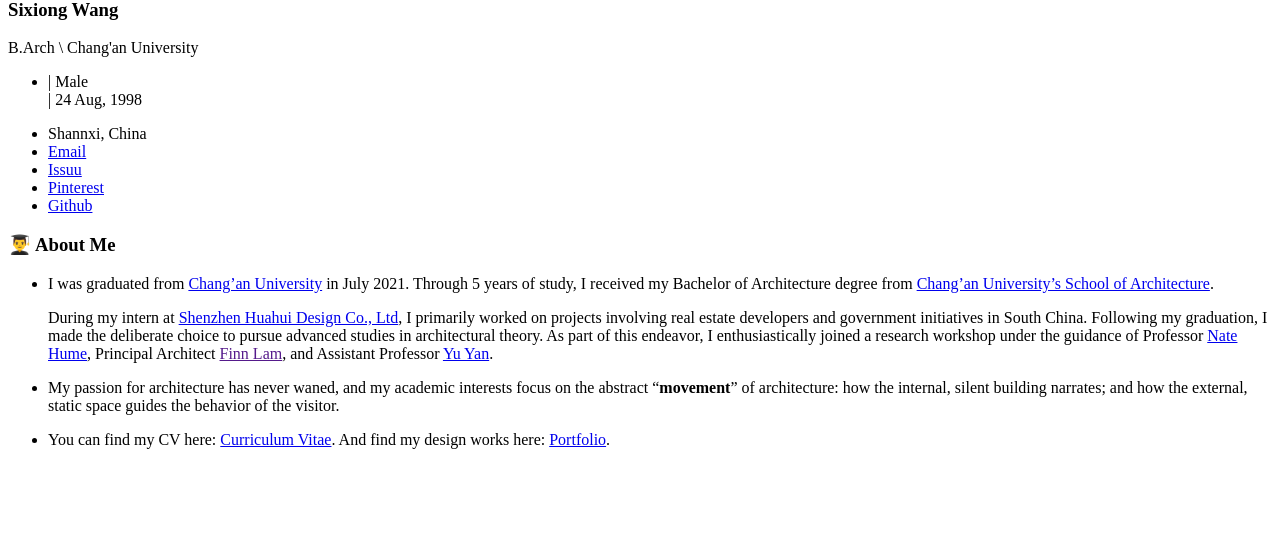
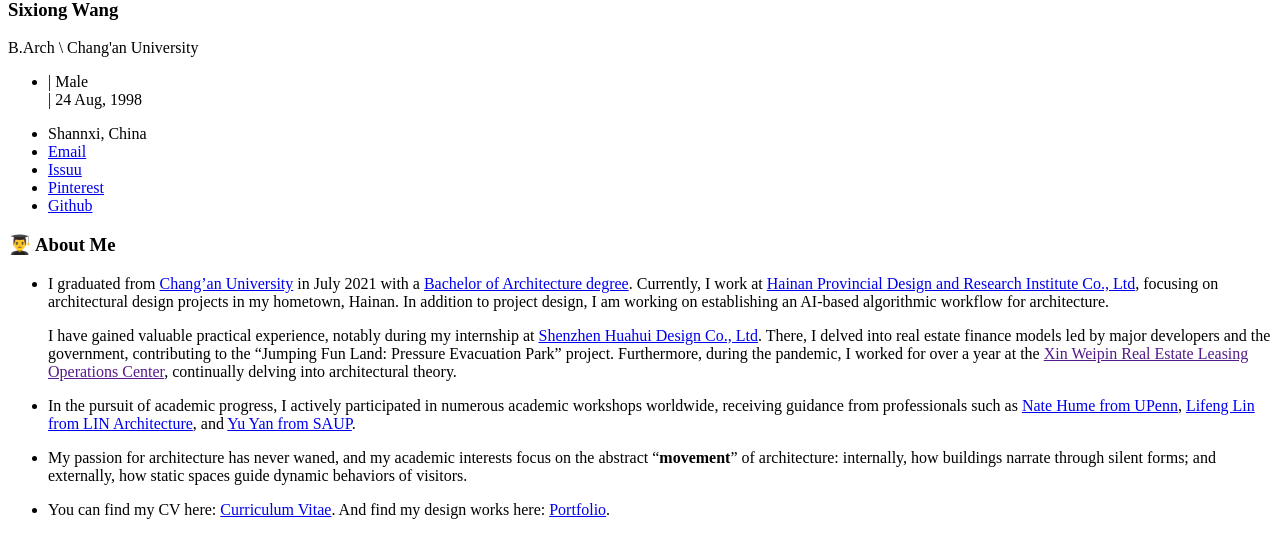
Before and after one commit to sixiong-wang/academic-page, a Jekyll site: the page built from _pages/includes/intro.md, in a window 1280 px wide. Shown: the part 526-1061 px from the top of the page. Built offline with Jekyll 4.4.1, drawn with Linux system fonts in a browser that asks for light colours; our own code applies the rules of GitHub Pages for plain Markdown files; comment, search, counter and statistics services are not loaded; before the commit the page ends 991 px from its top, so only the background shows below that.

Commit message:
更新了个人intro内容，并更新了HYP的指导老师名称

```diff
--- a/_pages/includes/intro.md
+++ b/_pages/includes/intro.md
@@ -1,9 +1,11 @@
 # 👨‍🎓 About Me
-- I was graduated from [Chang'an University](https://www.chd.edu.cn/) in July 2021. Through 5 years of study, I received my Bachelor of Architecture degree from [Chang'an University's School of Architecture](https://jzx.chd.edu.cn/).
+- I graduated from [Chang'an University](https://www.chd.edu.cn/) in July 2021 with a [Bachelor of Architecture degree](https://jzx.chd.edu.cn/). Currently, I work at [Hainan Provincial Design and Research Institute Co., Ltd](https://www.hniad.com/html/index.html), focusing on architectural design projects in my hometown, Hainan. In addition to project design, I am working on establishing an AI-based algorithmic workflow for architecture.
 
-    During my intern at [Shenzhen Huahui Design Co., Ltd](http://www.hhd-sz.com/), I primarily worked on projects involving real estate developers and government initiatives in South China. Following my graduation, I made the deliberate choice to pursue advanced studies in architectural theory. As part of this endeavor, I enthusiastically joined a research workshop under the guidance of Professor [Nate Hume](https://www.design.upenn.edu/people/nate-hume), Principal Architect [Finn Lam](), and Assistant Professor [Yu Yan](https://saup.szu.edu.cn/info/1094/2367.htm).
+    I have gained valuable practical experience, notably during my internship at [Shenzhen Huahui Design Co., Ltd](http://www.hhd-sz.com/). There, I delved into real estate finance models led by major developers and the government, contributing to the "Jumping Fun Land: Pressure Evacuation Park" project. Furthermore, during the pandemic, I worked for over a year at the [Xin Weipin Real Estate Leasing Operations Center](), continually delving into architectural theory.
+
+- In the pursuit of academic progress, I actively participated in numerous academic workshops worldwide, receiving guidance from professionals such as [Nate Hume from UPenn](https://www.design.upenn.edu/people/nate-hume), [Lifeng Lin from LIN Architecture](https://lin.archi/about), and [Yu Yan from SAUP](https://saup.szu.edu.cn/info/1094/2367.htm).
 
 
-- My passion for architecture has never waned, and my academic interests focus on the abstract "**movement**" of architecture: how the internal, silent building narrates; and how the external, static space guides the behavior of the visitor.
+- My passion for architecture has never waned, and my academic interests focus on the abstract "**movement**" of architecture: internally, how buildings narrate through silent forms; and externally, how static spaces guide dynamic behaviors of visitors.
 
 - You can find my CV here: [Curriculum Vitae](../academic-page/pdf/Curriculum-Vitae.pdf). And find my design works here: [Portfolio](../pdf/Portfolio.pdf).
```
Also changed, not shown: _pages/includes/pub.md (+1 -1 lines).
